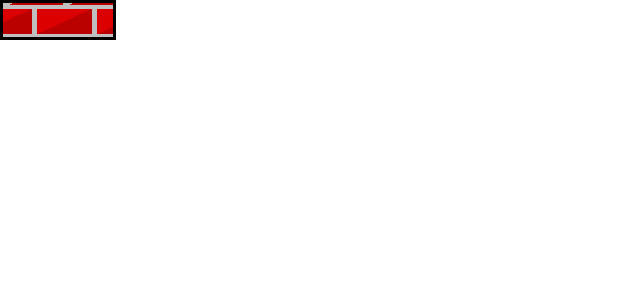
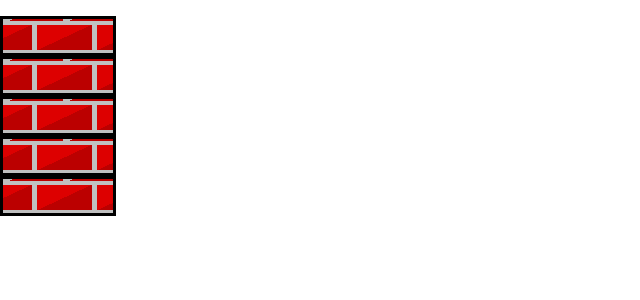
Before and after one commit to moshedruk/my-app, a React (Create React App) app: page / in a window 1280 px wide. Shown: the top 300 px of the page, without its empty margins (0-640 px from the left). Built offline with nearby package versions, Linux system fonts and the light colour scheme.

Commit message:
still try wisuot return in react

```diff
--- a/src/App.tsx
+++ b/src/App.tsx
@@ -1,10 +1,18 @@
 import React from 'react';
 import logo from './logo.svg';
 import './App.css';
+import Floor from './cllasas/floor';
 
-function App() {
-  return
 
+function App(): JSX.Element {
+  const floor = new Floor(5);
+  return  <div className='container'>
+    <p>{floor.removeElevatorArriving()}</p>
+      <p>{floor.removeElevatorArriving()}</p>
+      <p>{floor.removeElevatorArriving()}</p>
+      <p>{floor.removeElevatorArriving()}</p>
+      <p>{floor.removeElevatorArriving()}</p>
+      </div>
 }
 
 export default App;
--- a/src/cllasas/Floor.css
+++ b/src/cllasas/Floor.css
@@ -1,6 +1,22 @@
+.container {
+    display: flex;
+    flex-direction: column;
+    /* align-items:center; */
+
+    /* justify-content: space-between; שיתוף הרווח בין האלמנטים */
+    height: 100vh; /* גובה המסך כולו */
+
+  }
+
+
+
 .floor {
+
+  /* bottom: 0;
+  left: 0;
+  align-self: flex-end; */
     width: 110px;
-    margin-bottom: -22px;
+    margin-bottom: -32px;
     height: 34px;
     background-color: silver;
     background-image: linear-gradient(335deg, #b00 23px, transparent 23px),
@@ -13,4 +29,5 @@
 
     border-style: solid; /* סגנון הגבול */
     /* border-width: 0 0 7px; רוחב הגבול בצדדים ובתחתית */
+
 }
--- a/src/cllasas/floor.tsx
+++ b/src/cllasas/floor.tsx
@@ -2,13 +2,40 @@ import React from 'react';
 import './Floor.css'; // ייבוא קובץ CSS
 import Elevator from './elevator'
 
-class Floor extends React.Component {
-    constructor(props:any) {
-        super(props);
-        this.state = {
-            elevatorsArriving: [],
-        };
+// מחלקת קומה (Floor)
+class Floor {
+    // תכונות
+    floorNumber: number;
+    // elevatorsArriving: Elevator[];
+
+    // בנאי
+    constructor(floorNumber: number) {
+        this.floorNumber = floorNumber;
+        // this.elevatorsArriving = [];
     }
+
+    // פעולות
+    addElevatorArriving(elevator: Elevator): void {
+        // להוספת מעלית שמתכננת להגיע לקומה
+    }
+
+    removeElevatorArriving() {
+        // להסרת מעלית שמתכננת להגיע מהרשימה
+        return (
+          <div className='floor'>
+
+            {/* <p>Current Floor: {elevator.currentFloor}</p>
+            <p>Destination Floor: {elevator.destinationFloor}</p>
+            <p>Status: {elevator.status}</p>
+            <p>Estimated Time To Destination: {elevator.estimatedTimeToDestination}</p> */}
+          </div>
+        );
+    }
+}
+
+
+// const elevator = new Elevator(0, 5, 'moving', 10);
+
 
     // addElevatorArriving(elevator:Elevator) {
     //     this.setState(prevState => ({
@@ -22,23 +49,23 @@ class Floor extends React.Component {
     //     }));
     // }
 
-    render() {
-        const  floorNumber  = this.props;
-        const  elevatorsArriving  = this.state;
+    // render() {
+    //     const  floorNumber  = this.props;
+    //     const  elevatorsArriving  = this.state;
 
-        return (
-            <div className="floor">
+//         return (
+//             <div className="floor">
 
 
-                {/* <div className="floor-number">Floor Number: {floorNumber}</div> */}
-                <div className="elevators">
-                    {/* {elevatorsArriving.map(elevator => (
-                        <div className="elevator" key={elevator.id}>Elevator {elevator.id}</div>
-                    ))} */}
-                </div>
-            </div>
-        );
-    }
-}
+//                 {/* <div className="floor-number">Floor Number: {floorNumber}</div> */}
+//                 <div className="elevators">
+//                     {/* {elevatorsArriving.map(elevator => (
+//                         <div className="elevator" key={elevator.id}>Elevator {elevator.id}</div>
+//                     ))} */}
+//                 </div>
+//             </div>
+//         );
+//     }
+// }
 
 export default Floor;
--- a/src/index.tsx
+++ b/src/index.tsx
@@ -10,7 +10,8 @@ const root = ReactDOM.createRoot(
 );
 root.render(
   <React.StrictMode>
-    <Floor />
+
+    <App />
 
   </React.StrictMode>
 );
```
